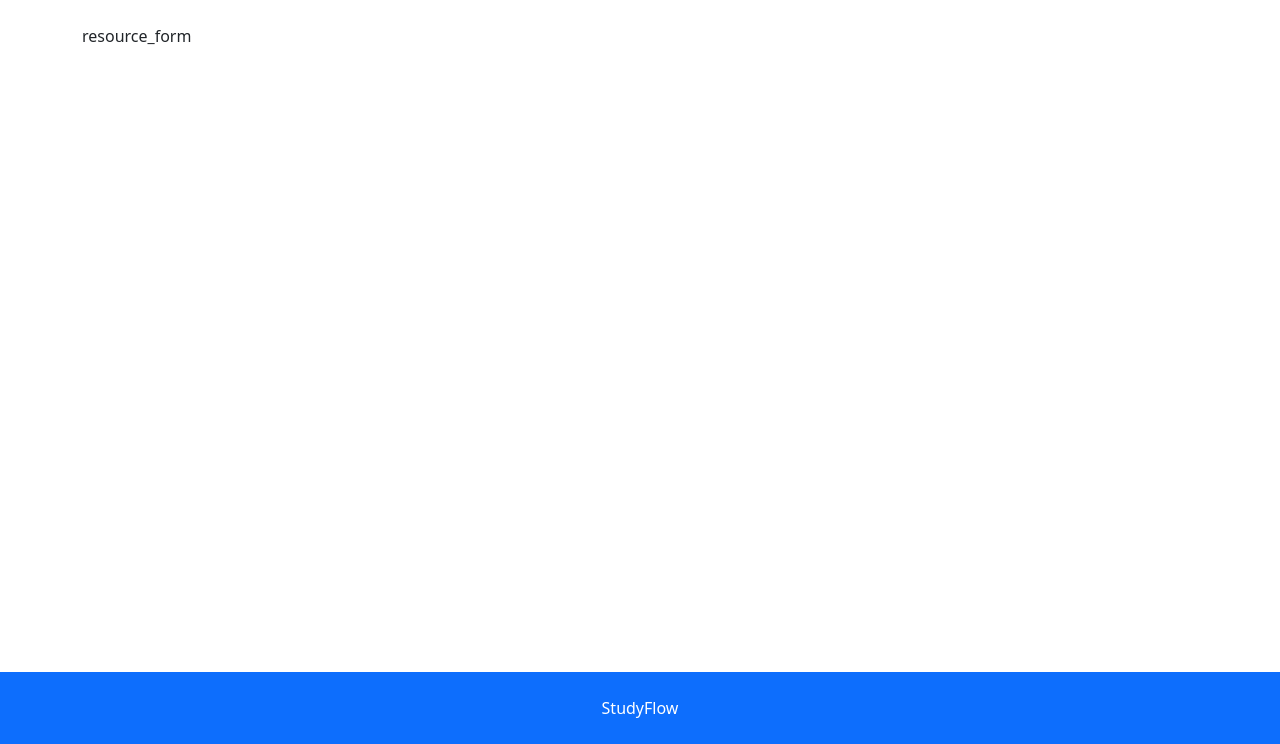
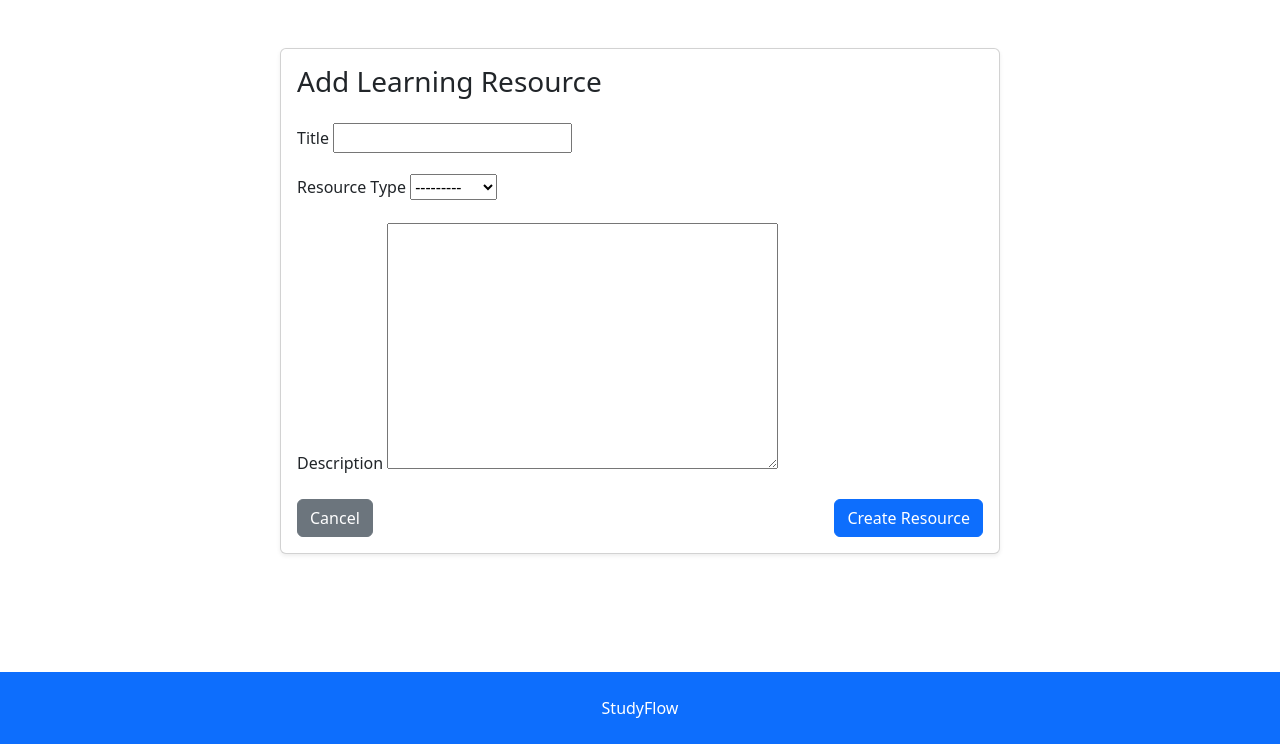
Before and after one commit to samiul40/studyflow, a Django app: page /learning/create/ in a window 1280 px wide. Shown: the part 56-800 px from the top of the page. Run offline with Django 5.2, Linux system fonts and the light colour scheme; the visitor is signed in with stand-in values (Sample User, id 1); some libraries are stand-ins or nearby versions.

Commit message:
form page for create and update

```diff
--- a/web/learning/templates/resources/resource_form.html
+++ b/web/learning/templates/resources/resource_form.html
@@ -1,4 +1,72 @@
 {% extends "base.html" %}
+
+{% block title %}
+{% if form.instance.pk %}
+Edit Resource
+{% else %}
+Add Resource
+{% endif %}
+{% endblock %}
+
 {% block content %}
-<p>resource_form</p>
-{% endblock %}Ì
+<div class="container mt-4">
+
+    <div class="row justify-content-center">
+        <div class="col-md-8">
+
+            <div class="card shadow-sm">
+                <div class="card-body">
+
+                    <h3 class="mb-4">
+                        {% if form.instance.pk %}
+                        Edit Resource
+                        {% else %}
+                        Add Learning Resource
+                        {% endif %}
+                    </h3>
+
+                    <form method="post">
+                        {% csrf_token %}
+
+                        <div class="mb-3">
+                            <label class="form-label">Title</label>
+                            {{ form.title }}
+                        </div>
+
+                        <div class="mb-3">
+                            <label class="form-label">Resource Type</label>
+                            {{ form.resource_type }}
+                        </div>
+
+                        <div class="mb-3">
+                            <label class="form-label">Description</label>
+                            {{ form.description }}
+                        </div>
+
+                        <div class="d-flex justify-content-between">
+
+                            <a href="{% url 'resources:resource_list' %}"
+                                class="btn btn-secondary">
+                                Cancel
+                            </a>
+
+                            <button type="submit" class="btn btn-primary">
+                                {% if form.instance.pk %}
+                                Update Resource
+                                {% else %}
+                                Create Resource
+                                {% endif %}
+                            </button>
+
+                        </div>
+
+                    </form>
+
+                </div>
+            </div>
+
+        </div>
+    </div>
+
+</div>
+{% endblock %}
```
